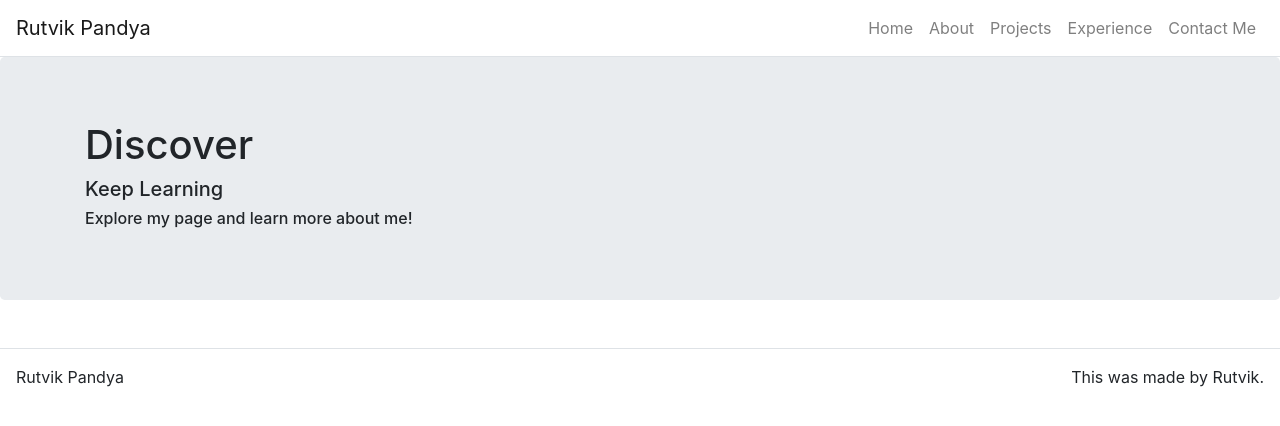
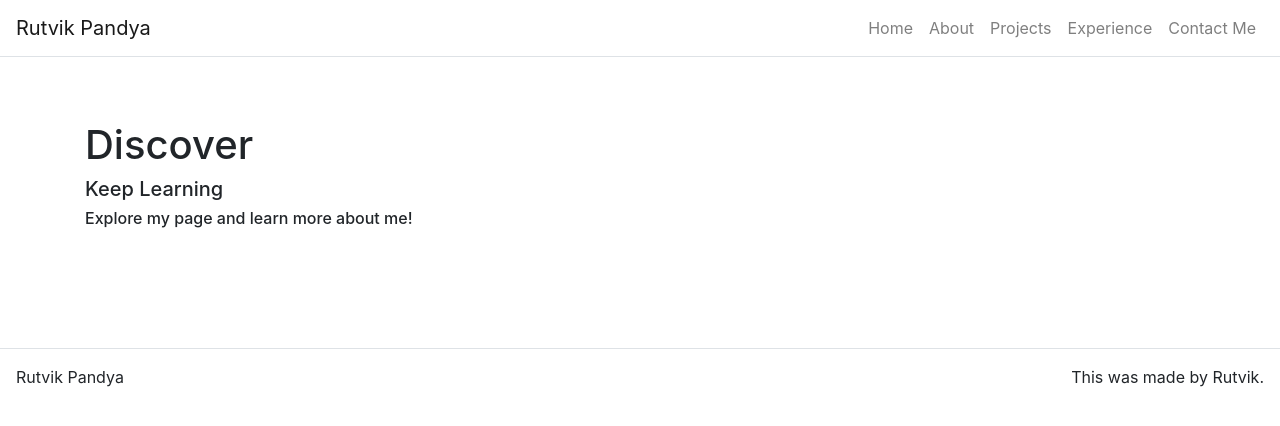
Before and after one commit to Rutvikp/my-app, a React (Create React App) app: page / in a window 1280 px wide. Shown: the top 426 px of the page. Built offline with nearby package versions, Linux system fonts and the light colour scheme.

Commit message:
You're welcome

```diff
--- a/src/components/Hero.js
+++ b/src/components/Hero.js
@@ -1,31 +1,28 @@
-import React, {useState} from "react";
-import {Container, Jumbotron} from "react-bootstrap";
-import Fade from "react-bootstrap/Fade";
+import React from "react";
+import { Container, Jumbotron } from "react-bootstrap";
+
 import Row from "react-bootstrap/Row";
 import Col from "react-bootstrap/Col";
-import '../index.css';
-import CSSTransition from "react-transition-group/CSSTransition";
+import "../index.css";
+import FadeIn from "./animations/FadeIn.js";
 
-
-function Hero(props){
-    const[inProp] = useState(true);
+function Hero({ title, subTitle, text }) {
   // Need to format to a jumbotron from react
-    return(
-        <CSSTransition in={inProp} timeout={200} classNames="my-node">
-            <Jumbotron classNames="bg-transparent">
+  return (
+    <FadeIn>
+      <Jumbotron className="bg-transparent">
         <Container>
           <Row>
             <Col>
-                        { props.title && <h1>{props.title}</h1>}
-                        { props.subTitle && <h5>{props.subTitle}</h5>}
-                        { props.text && <h6>{props.text}</h6>}
+              {title && <h1>{title}</h1>}
+              {subTitle && <h5>{subTitle}</h5>}
+              {text && <h6>{text}</h6>}
             </Col>
           </Row>
         </Container>
       </Jumbotron>
-        </CSSTransition>
+    </FadeIn>
   );
-
 }
 
 export default Hero;
--- /dev/null
+++ b/src/components/animations/FadeIn.css
@@ -0,0 +1,8 @@
+.fade-appear {
+  opacity: 0;
+}
+.fade-appear-active {
+  visibility: visible;
+  opacity: 1;
+  transition: opacity 500ms;
+}
--- /dev/null
+++ b/src/components/animations/FadeIn.js
@@ -0,0 +1,11 @@
+import React from "react";
+import CSSTransition from "react-transition-group/CSSTransition";
+import "./FadeIn.css";
+
+export default function FadeIn({ children }) {
+  return (
+    <CSSTransition in appear timeout={500} classNames="fade">
+      {children}
+    </CSSTransition>
+  );
+}
```
Lines whose indentation alone changed are shown as unchanged.
